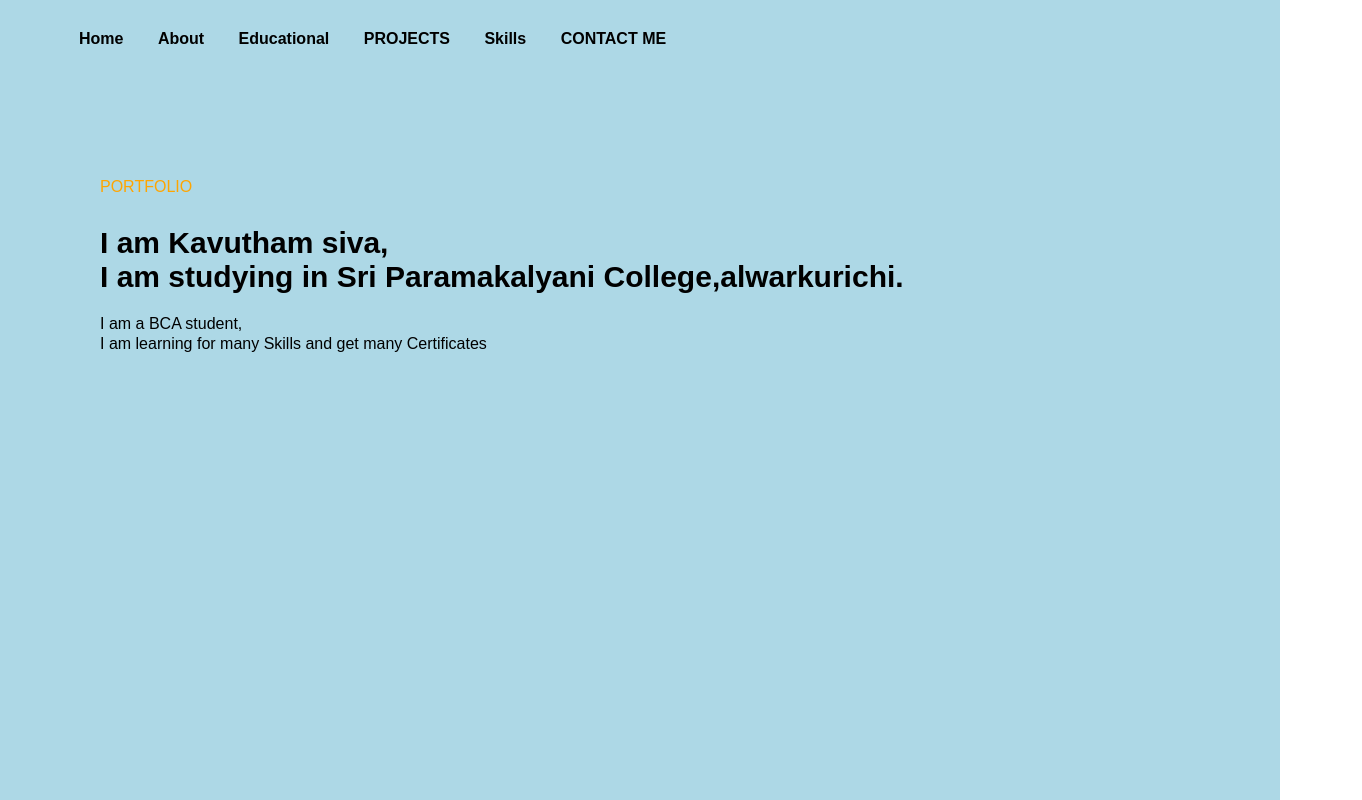
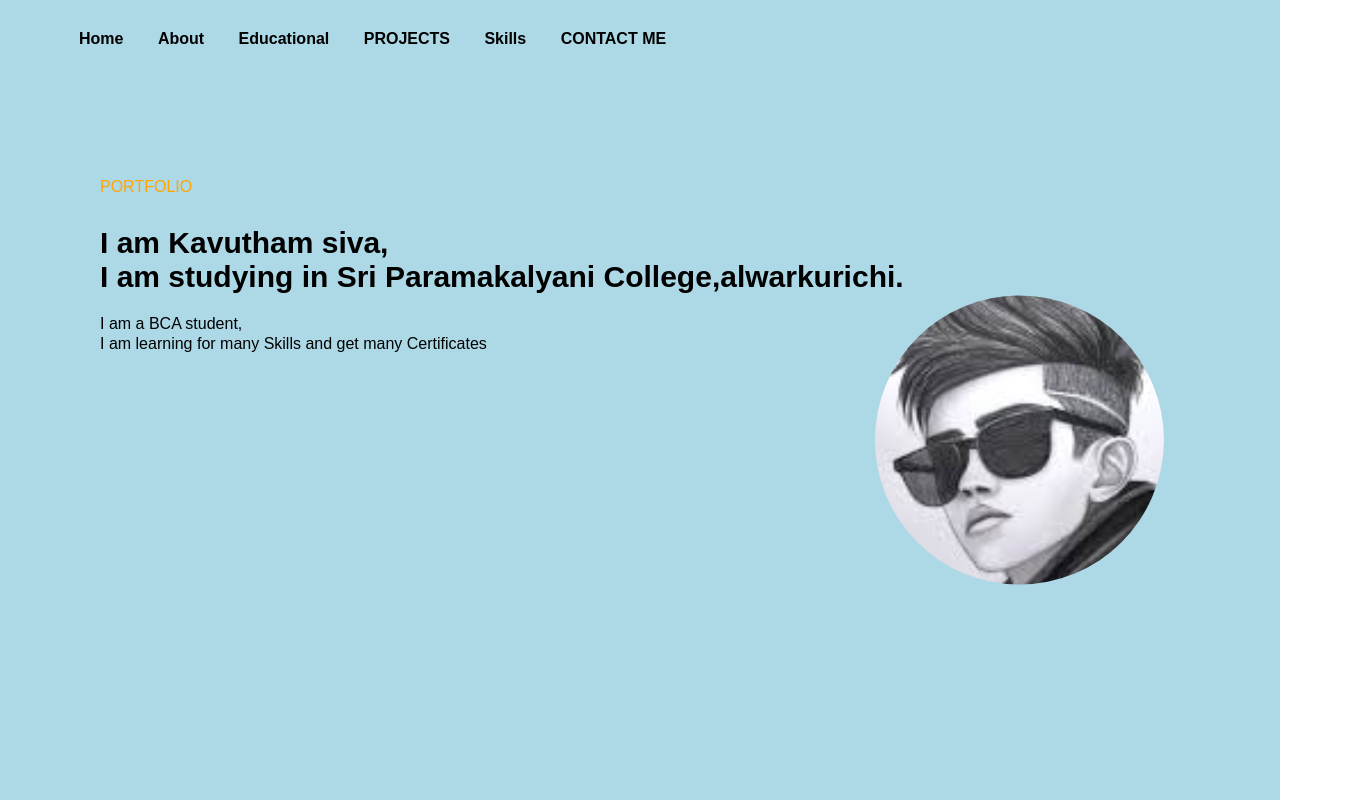
Before and after one commit to kavutham-2007/siva, a plain HTML site: page index.html in a window 1280 px wide. Shown: the whole page, 1362 px wide, since content can reach past the window. Drawn offline with Linux system fonts and the light colour scheme.

Commit message:
Add files via upload

```diff
--- a/index.html
+++ b/index.html
@@ -129,7 +129,7 @@
         </nav>
         <div class="body">
 		<div class="image">
-            <img src="image.jpg" class="icon" alt="Profile Picture">
+            <img src="image.jfif" class="icon" alt="Profile Picture">
         </div>
             <p class="demo1">PORTFOLIO</p>
             <h1>I am Kavutham siva,<br>I am studying in Sri Paramakalyani College,alwarkurichi. </h1>
```
